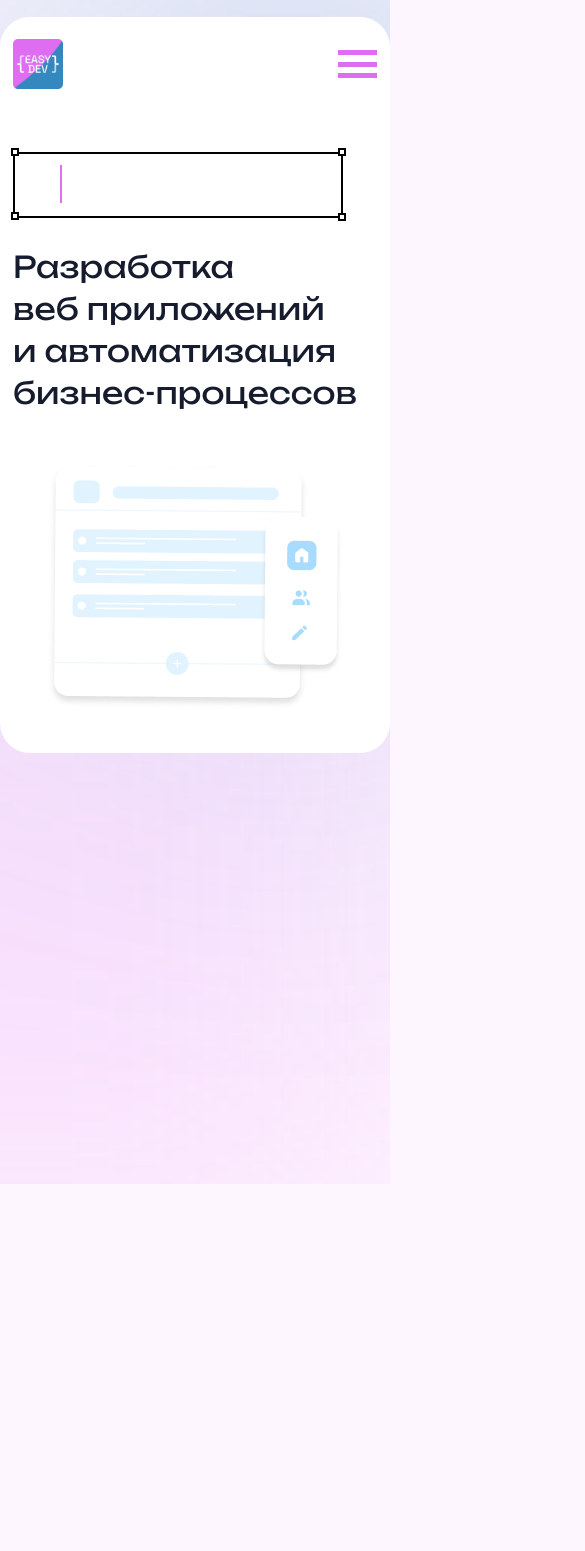
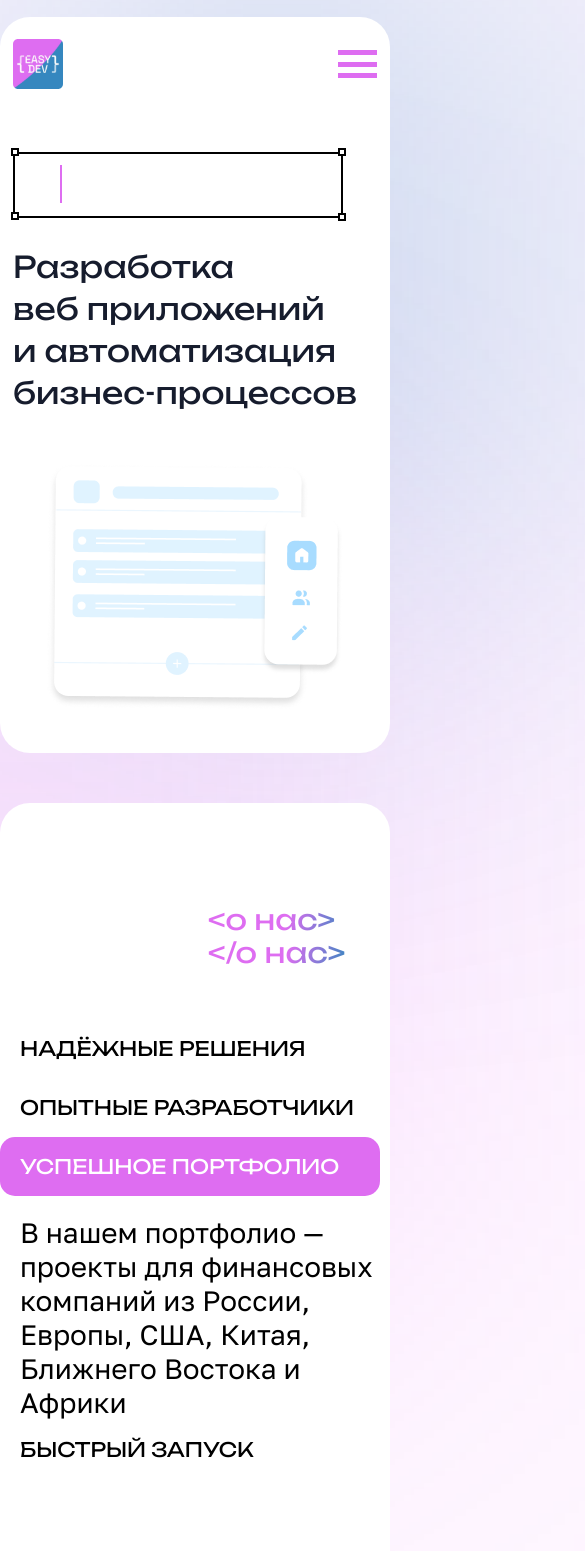
Before and after one commit to SvyatoSllav/EasyDevSite, a Vue app: page / in a window 390 px wide. Shown: the top 1551 px of the page, 585 px wide, since content can reach past the window. Before the commit the page ends 1184 px from the top, so only its background shows below. Built offline with nearby package versions, Linux system fonts and the light colour scheme.

Commit message:
Адаптив для секции about

```diff
--- a/src/App.vue
+++ b/src/App.vue
@@ -5,35 +5,42 @@
   <div class="pink-circle"></div>
   <the-header></the-header>
   <the-sidebar></the-sidebar>
-  <!-- <the-about></the-about> -->
-  <!-- <the-reviews></the-reviews>
+  <the-about v-if="isDesktop"></the-about>
+  <the-about-mobile v-else></the-about-mobile>
+  <the-reviews></the-reviews>
   <the-clients></the-clients>
   <contact-us></contact-us>
   <the-portfolio></the-portfolio>
-  <the-services></the-services> -->
-  <!-- <the-footer></the-footer> -->
+  <the-services></the-services>
+  <the-footer></the-footer>
 </template>
 
 <script>
 import TheHeader from "@/components/TheHeader";
-// import TheAbout from "@/components/TheAbout";
-// import TheReviews from "@/components/TheReviews";
-// import TheClients from "@/components/TheClients";
-// import ContactUs from "@/components/ContactUs";
-// import ThePortfolio from "@/components/ThePortfolio";
-// import TheServices from "@/components/TheServices";
-// import TheFooter from "@/components/TheFooter";
+import TheAbout from "@/components/TheAbout";
+import TheAboutMobile from "@/components/TheAboutMobile";
+import TheReviews from "@/components/TheReviews";
+import TheClients from "@/components/TheClients";
+import ContactUs from "@/components/ContactUs";
+import ThePortfolio from "@/components/ThePortfolio";
+import TheServices from "@/components/TheServices";
+import TheFooter from "@/components/TheFooter";
 export default {
-  data() {},
+  data() {
+    return {
+      isDesktop: window.innerWidth > 1160 ? true : false,
+    };
+  },
   components: {
     TheHeader,
-    // TheAbout,
-    // TheReviews,
-    // TheClients,
-    // ContactUs,
-    // ThePortfolio,
-    // TheServices,
-    // TheFooter,
+    TheAbout,
+    TheAboutMobile,
+    TheReviews,
+    TheClients,
+    ContactUs,
+    ThePortfolio,
+    TheServices,
+    TheFooter,
   },
 };
 </script>
--- a/src/assets/styles/about.css
+++ b/src/assets/styles/about/about.css
@@ -48,6 +48,7 @@
 .active {
     background: #DE6DF1;
     border-radius: 15px;
+    color: #fff;
 }
 
 .about__streak {
@@ -56,6 +57,11 @@
     height: 3px;
     left: 619px;
     top: 104px;
+}
+
+.about__text {
+    padding-top: 80px;
+    padding-left: 161px;
 }
 
 .fade-enter-active,
--- /dev/null
+++ b/src/assets/styles/about/about_mobile.css
@@ -0,0 +1,76 @@
+.about {
+    max-width: 1372px;
+    margin: 0 auto;
+    background-color: #fff;
+    margin: 60px auto 0;
+    border-radius: 68px;
+}
+
+.about__title {
+    width: 182px;
+}
+
+.about__title-tags {
+    padding-top: 100px;
+    margin-left: auto;
+}
+
+.about__title-tags h3:nth-child(2) {
+    text-align: center;
+}
+
+.about__experience {
+    display: flex;
+    margin-top: 50px;
+    padding-bottom: 137px;
+}
+
+.about_selections {
+    display: flex;
+    flex-direction: column;
+}
+
+.about_button {
+    cursor: pointer;
+    width: 566px;
+    background-color: transparent;
+    border: none;
+    text-align: left;
+    font-family: 'Unbounded';
+    font-style: normal;
+    font-weight: 400;
+    font-size: var(--sub_title-fz);
+    line-height: 33px;
+    text-transform: uppercase;
+    padding: 22px 0px 22px 20px;
+}
+
+.active {
+    background: #DE6DF1;
+    border-radius: 15px;
+    color: #fff;
+}
+
+.about__streak {
+    position: relative;
+    width: 470px;
+    height: 3px;
+    left: 619px;
+    top: 104px;
+}
+
+.mobile-about__text {
+    margin-top: 20px;
+    padding-left: 20px;
+}
+
+.fade-enter-active,
+.fade-leave-active {
+    transition: opacity 0.4s ease;
+}
+
+.fade-enter-from,
+.fade-leave-to {
+    transition: opacity 0.4s ease;
+    opacity: 0;
+}
--- /dev/null
+++ b/src/assets/styles/about/about_mobile_media.css
@@ -0,0 +1,47 @@
+@media screen and (max-width: 1160px) {
+    .about {
+        margin-top: 120px;
+        border-radius: 30px;
+    }
+
+    .about__streak {
+        display: none;
+    }
+
+    .about_selections {
+        padding-left: 20px;
+    }
+}
+
+@media screen and (max-width: 767px) {
+    .about {
+        margin-top: 50px;
+    }
+
+    .about_button {
+        max-width: 380px;
+        white-space: nowrap;
+        padding: 13px 35px 13px 20px;
+    }
+
+    .about_selections {
+        padding-left: 0px;
+    }
+}
+
+@media screen and (max-width: 380px) {
+    .about_button {
+        max-width: 375px;
+        white-space: nowrap;
+        padding: 13px 0px 13px 20px;
+    }
+}
+
+@media screen and (max-width: 374px) {
+    .about_button {
+        max-width: 320px;
+        white-space: nowrap;
+        padding: 13px 0px 13px 20px;
+        font-size: 18px;
+    }
+}
--- a/src/components/TheAbout.vue
+++ b/src/components/TheAbout.vue
@@ -42,7 +42,7 @@
           </button>
         </div>
         <transition name="fade" mode="out-in">
-          <about-text :key="this.text">
+          <about-text class="about__text" :key="this.text">
             {{ this.text }}
           </about-text>
         </transition>
@@ -81,5 +81,5 @@ export default {
 </script>
 
 <style scoped>
-@import "@/assets/styles/about.css";
+@import "@/assets/styles/about/about.css";
 </style>
--- /dev/null
+++ b/src/components/TheAboutMobile.vue
@@ -0,0 +1,114 @@
+<template>
+  <section id="about" class="about">
+    <gradient-tags class="about__title-tags">
+      <template v-slot:first_tag>о нас</template
+      ><template v-slot:second_tag>/о нас</template>
+    </gradient-tags>
+    <img src="../../public/img/streak_line.png" class="about__streak" alt="" />
+    <div class="about__experience">
+      <div class="about_selections">
+        <button
+          value="reliableBtn"
+          @click.prevent="decorateButton"
+          class="about_button"
+        >
+          Надёжные решения
+        </button>
+        <transition
+          name="fade"
+          mode="out-in"
+          v-show="activeBtn === 'reliableBtn'"
+        >
+          <about-text class="mobile-about__text" :key="this.text">
+            {{ this.text }}
+          </about-text>
+        </transition>
+        <button
+          value="experienceBtn"
+          @click.prevent="decorateButton"
+          class="about_button"
+        >
+          Опытные разработчики
+        </button>
+        <transition
+          name="fade"
+          mode="out-in"
+          v-show="activeBtn === 'experienceBtn'"
+        >
+          <about-text class="mobile-about__text" :key="this.text">
+            {{ this.text }}
+          </about-text>
+        </transition>
+        <button
+          value="portfolioBtn"
+          @click.prevent="decorateButton"
+          class="about_button active"
+        >
+          Успешное портфолио
+        </button>
+        <transition
+          name="fade"
+          mode="out-in"
+          v-show="activeBtn === 'portfolioBtn'"
+        >
+          <about-text class="mobile-about__text" :key="this.text">
+            {{ this.text }}
+          </about-text>
+        </transition>
+        <button
+          value="launchBtn"
+          @click.prevent="decorateButton"
+          class="about_button"
+        >
+          Быстрый запуск
+        </button>
+        <transition
+          name="fade"
+          mode="out-in"
+          v-show="activeBtn === 'launchBtn'"
+        >
+          <about-text class="mobile-about__text" :key="this.text">
+            {{ this.text }}
+          </about-text>
+        </transition>
+      </div>
+    </div>
+  </section>
+</template>
+
+<script>
+export default {
+  data() {
+    return {
+      texts: {
+        reliableBtn:
+          "Далеко-далеко за словесными горами в стране гласных и согласных, живут рыбные тексты. Ручеек оксмокс рукопись заголовок деревни!",
+        experienceBtn:
+          "Lorem ipsum dolor sit amet consectetur adipisicing elit. Sed animi quasi, excepturi ab nemo impedit.",
+        portfolioBtn:
+          "В нашем портфолио — проекты для финансовых компаний из России, Европы, США, Китая, Ближнего Востока и Африки",
+        launchBtn:
+          "Lorem ipsum dolor sit amet consectetur adipisicing elit. Sed animi quasi, excepturi ab nemo impedit.",
+      },
+      text: "В нашем портфолио — проекты для финансовых компаний из России, Европы, США, Китая, Ближнего Востока и Африки",
+      activeBtn: "portfolioBtn",
+    };
+  },
+  methods: {
+    decorateButton(event) {
+      let previous_active = document.querySelector(".active");
+      let btnValue = event.target.value;
+      console.log(btnValue);
+      this.activeBtn = btnValue;
+      previous_active.classList.remove("active");
+      event.target.classList.add("active");
+      this.text = this.texts[btnValue];
+    },
+  },
+};
+</script>
+
+<style scoped>
+@import "@/assets/styles/about/about_mobile.css";
+@import "@/assets/styles/about/about_mobile_media.css";
+</style>
--- a/src/components/UI/AboutText.vue
+++ b/src/components/UI/AboutText.vue
@@ -1,5 +1,5 @@
 <template>
-  <p class="about__text">
+  <p class="text">
     <slot></slot>
   </p>
 </template>
@@ -11,13 +11,17 @@ export default {
 </script>
 
 <style scoped>
-.about__text {
-  padding-top: 80px;
-  padding-left: 161px;
+.text {
   font-family: "Golos-Text-Regular";
   font-style: normal;
   font-weight: 400;
   font-size: 28px;
   line-height: 34px;
 }
+
+@media screen and (max-width: 374px) {
+  .text {
+    font-size: 22px;
+  }
+}
 </style>
```
